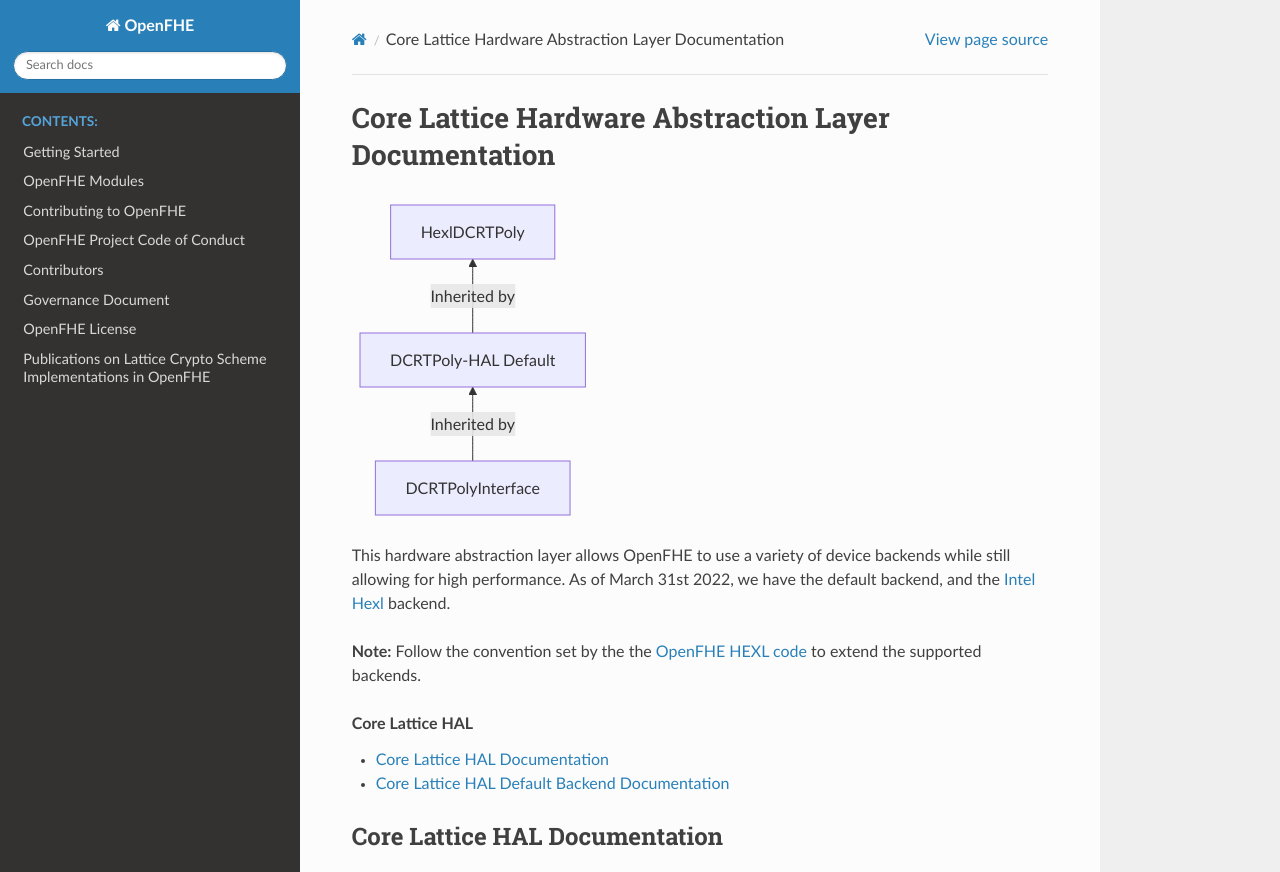
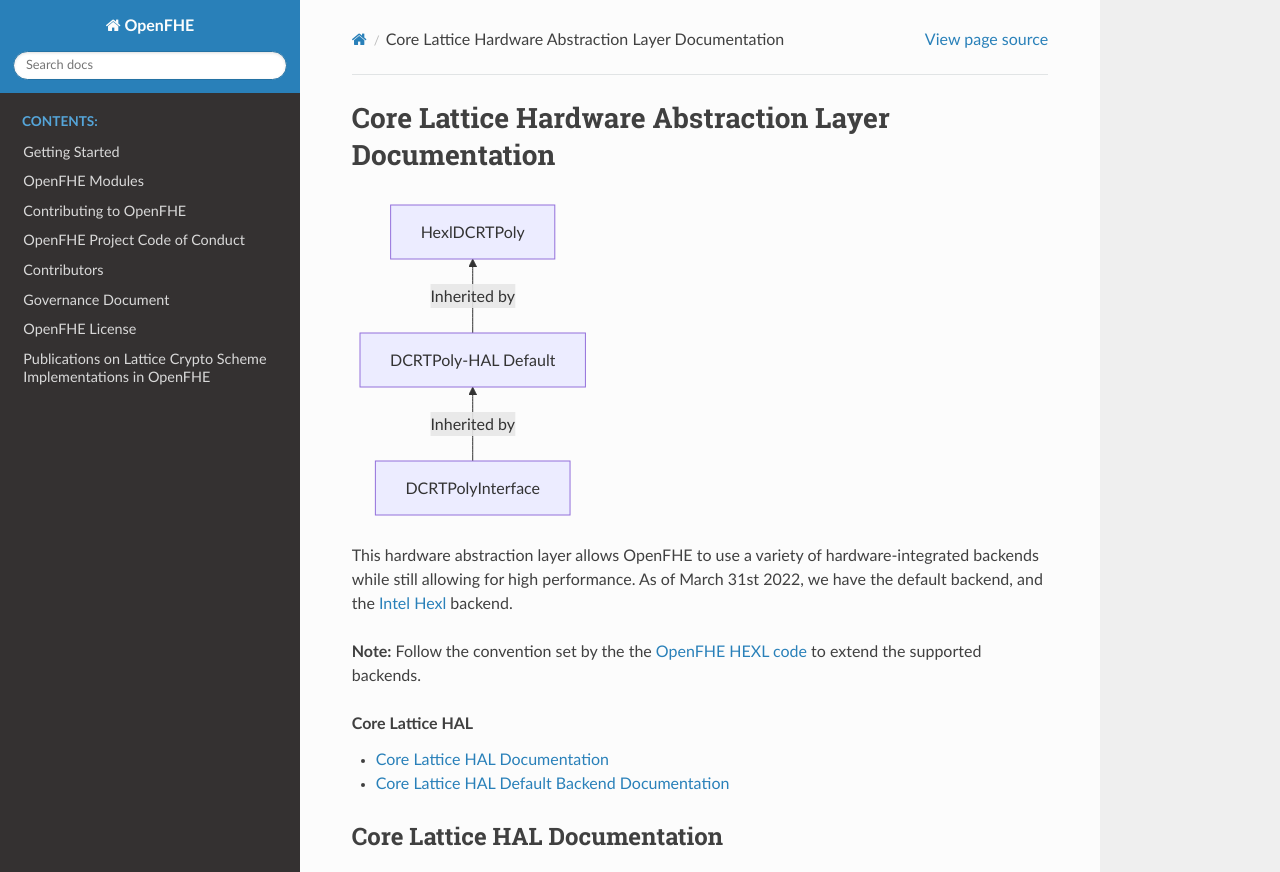
Before and after one commit to openfheorg/openfhe-development, a Sphinx documentation site: the page built from docs/assets/sphinx_rsts/modules/core/lattice/hal.rst, in a window 1280 px wide and 1286 px high, cut to the strip 0-872 px from the top of the window. Built offline with Sphinx 7.4.7 and the Read the Docs theme 2.0.0, drawn with Linux system fonts in a browser that asks for light colours; formulas are drawn with MathJax 3.

Commit message:
update after review on GH

```diff
--- a/docs/assets/sphinx_rsts/intro/installation/cmake_in_openfhe.rst
+++ b/docs/assets/sphinx_rsts/intro/installation/cmake_in_openfhe.rst
@@ -66,7 +66,7 @@
  ======================= ============================== ================================================================================================================================================================================================================================================================================================================================
   *VARIABLE_NAME*         Definition                     Notes
  ======================= ============================== ================================================================================================================================================================================================================================================================================================================================
-  CMAKE_INSTALL_PREFIX    Base directory for installs    Base directory for installation of OpenFHE. Libraries are installed in ${CMAKE_INSTALL_PREFIX}/lib and include files are installed in ${CMAKE_INSTALL_PREFIX}/include/OpenFHE. OpenFHE is also exported as a CMake package for the benefit of any users wanting to use OpenFHE; the package files are also installed here
+  CMAKE_INSTALL_PREFIX    Base directory for installs    Base directory for installation of OpenFHE. Libraries are installed in ${CMAKE_INSTALL_PREFIX}/lib and include files are installed in ${CMAKE_INSTALL_PREFIX}/include/openfhe. OpenFHE is also exported as a CMake package for the benefit of any users wanting to use OpenFHE; the package files are also installed here
   CMAKE_BUILD_TYPE        Debug, Release                 Default is to build OpenFHE for release, with no debug information; developers may want to specify -DCMAKE_BUILD_TYPE=Debug
  ======================= ============================== ================================================================================================================================================================================================================================================================================================================================
 
--- a/docs/assets/sphinx_rsts/intro/installation/installation.rst
+++ b/docs/assets/sphinx_rsts/intro/installation/installation.rst
@@ -48,7 +48,7 @@
 You would probably need to run ``sudo make install`` unless you are specifying some other install location. You can change the install location by running
 ``cmake -DCMAKE_INSTALL_PREFIX=/your/path ..``. The header files are placed in the "include/OpenFHE" folder of the specified path, and the binaries of the library
 are copied directly to the "lib" folder. For example, if no installation path is provided in Ubuntu (and many other Unix-based OSes), the header and library
-binary files will be placed in "/usr/local/include/OpenFHE" and "/usr/local/lib", respectively.
+binary files will be placed in "/usr/local/include/openfhe" and "/usr/local/lib", respectively.
 
 Testing and cleaning the build
 ##############################
--- a/docs/assets/sphinx_rsts/modules/core/lattice/hal.rst
+++ b/docs/assets/sphinx_rsts/modules/core/lattice/hal.rst
@@ -9,7 +9,7 @@
       a[DCRTPolyInterface] --> |Inherited by|b[DCRTPoly - HAL Default];
       b[DCRTPoly-HAL Default] --> |Inherited by|c[HexlDCRTPoly];
 
-This hardware abstraction layer allows OpenFHE to use a variety of device backends while still allowing for high performance. As of March 31st 2022, we have the default backend, and the `Intel Hexl <https://github.com/intel/hexl>`_ backend.
+This hardware abstraction layer allows OpenFHE to use a variety of hardware-integrated backends while still allowing for high performance. As of March 31st 2022, we have the default backend, and the `Intel Hexl <https://github.com/intel/hexl>`_ backend.
 
 **Note:** Follow the convention set by the the `OpenFHE HEXL code <https://github.com/openfheorg/openfhe-hexl>`_ to extend the supported backends.
 
```
Also changed, not shown: docs/assets/sphinx_rsts/intro/editor_setup.rst (+4 -4 lines), 3 other files.
